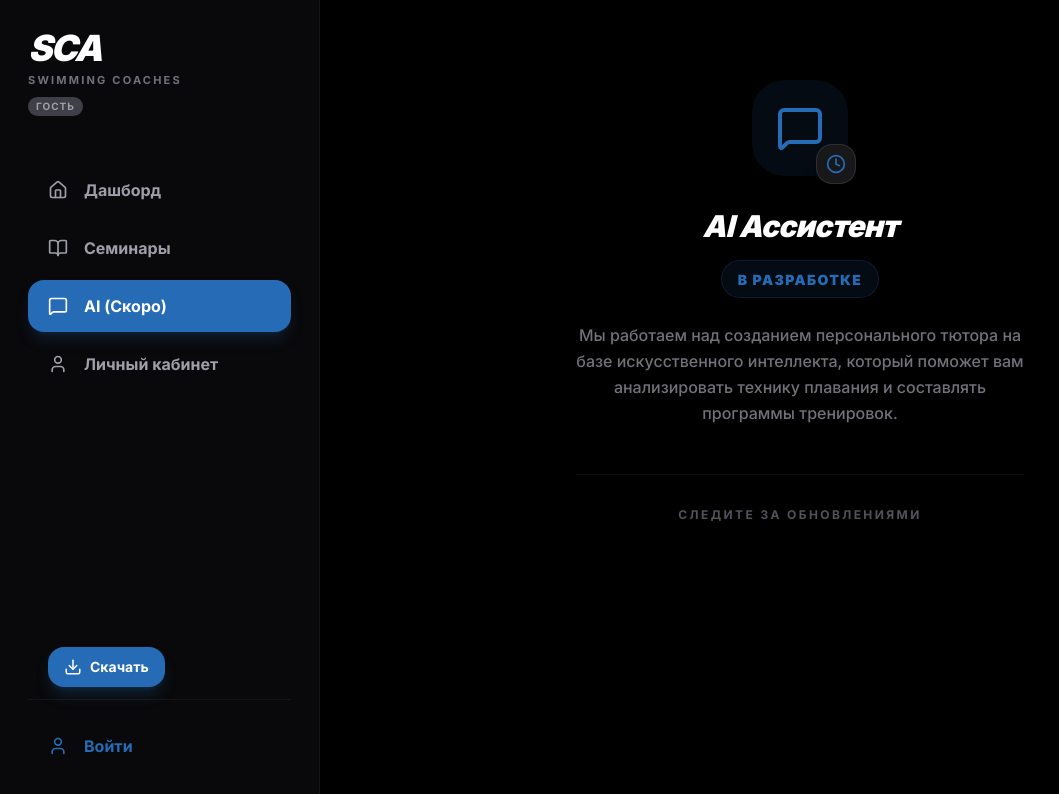
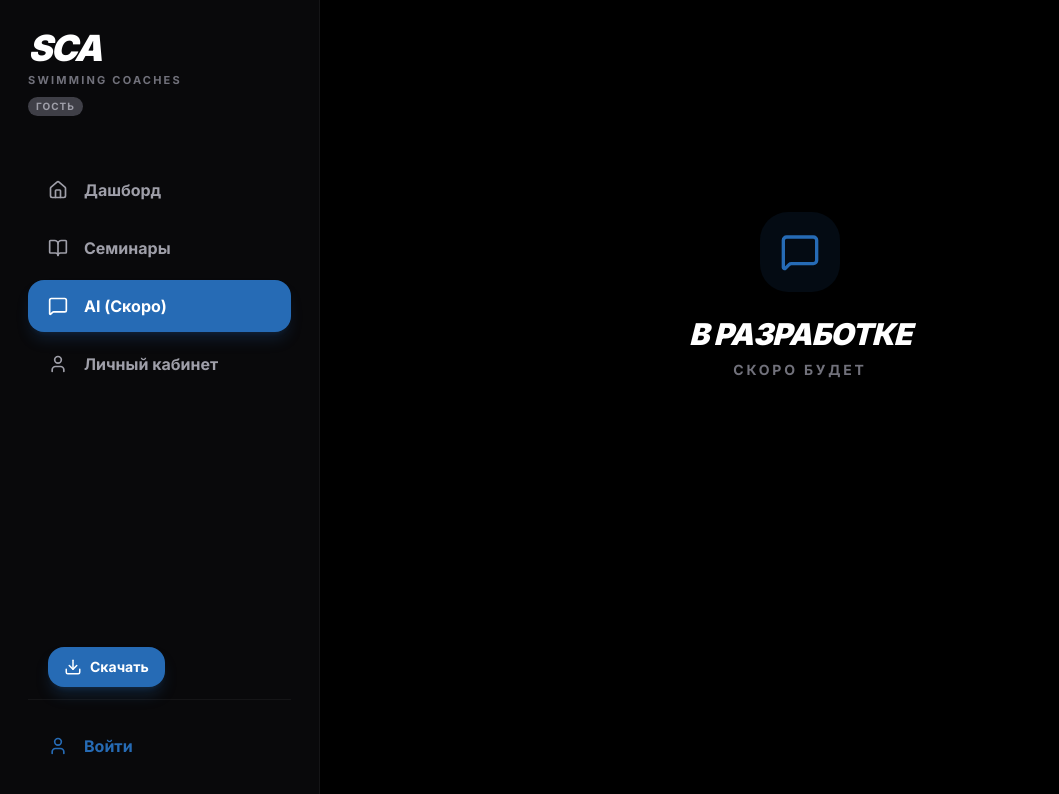
Before and after one commit to rymtnrwtq/sca, a React (Vite) app in the folder eduplatform/: page /chat in a window 1280 px wide. Shown: the top 794 px of the page, without its empty margins (0-1059 px from the left). Built offline with nearby package versions, Linux system fonts and the light colour scheme.

Commit message:
style: simplify AI chat stub text

```diff
--- a/eduplatform/src/pages/Chat.tsx
+++ b/eduplatform/src/pages/Chat.tsx
@@ -1,44 +1,25 @@
 import React from 'react';
 import { motion } from 'motion/react';
-import { MessageSquare, Clock } from 'lucide-react';
+import { MessageSquare } from 'lucide-react';
 
 export const Chat = () => {
   return (
     <div className="flex flex-col items-center justify-center min-h-[60vh] p-6 text-center">
       <motion.div
-        initial={{ opacity: 0, scale: 0.9, y: 20 }}
-        animate={{ opacity: 1, scale: 1, y: 0 }}
+        initial={{ opacity: 0, scale: 0.9 }}
+        animate={{ opacity: 1, scale: 1 }}
         className="max-w-md w-full"
       >
-        <div className="relative mb-8 inline-block">
-          <div className="w-24 h-24 bg-orange-500/10 rounded-[32px] flex items-center justify-center text-orange-500 relative z-10">
-            <MessageSquare size={48} />
-          </div>
-          <div className="absolute -bottom-2 -right-2 w-10 h-10 bg-zinc-900 border border-white/10 rounded-2xl flex items-center justify-center text-orange-500 shadow-xl z-20">
-            <Clock size={20} />
-          </div>
+        <div className="w-20 h-20 bg-orange-500/10 rounded-[28px] flex items-center justify-center text-orange-500 mx-auto mb-6">
+          <MessageSquare size={40} />
         </div>
 
-        <h1 className="text-3xl font-black text-white mb-4 tracking-tight italic">
-          AI Ассистент
+        <h1 className="text-3xl font-black text-white mb-2 tracking-tight italic uppercase">
+          В разработке
         </h1>
-
-        <div className="inline-block px-4 py-1.5 bg-orange-500/10 border border-orange-500/20 rounded-full mb-6">
-          <span className="text-orange-500 text-sm font-black uppercase tracking-widest">
-            В разработке
-          </span>
-        </div>
-
-        <p className="text-zinc-500 leading-relaxed font-medium">
-          Мы работаем над созданием персонального тютора на базе искусственного интеллекта,
-          который поможет вам анализировать технику плавания и составлять программы тренировок.
+        <p className="text-zinc-500 font-bold uppercase tracking-[0.2em] text-sm">
+          Скоро будет
         </p>
-
-        <div className="mt-12 pt-8 border-t border-white/5">
-          <p className="text-zinc-600 text-xs font-bold uppercase tracking-[0.2em]">
-            Следите за обновлениями
-          </p>
-        </div>
       </motion.div>
     </div>
   );
```
